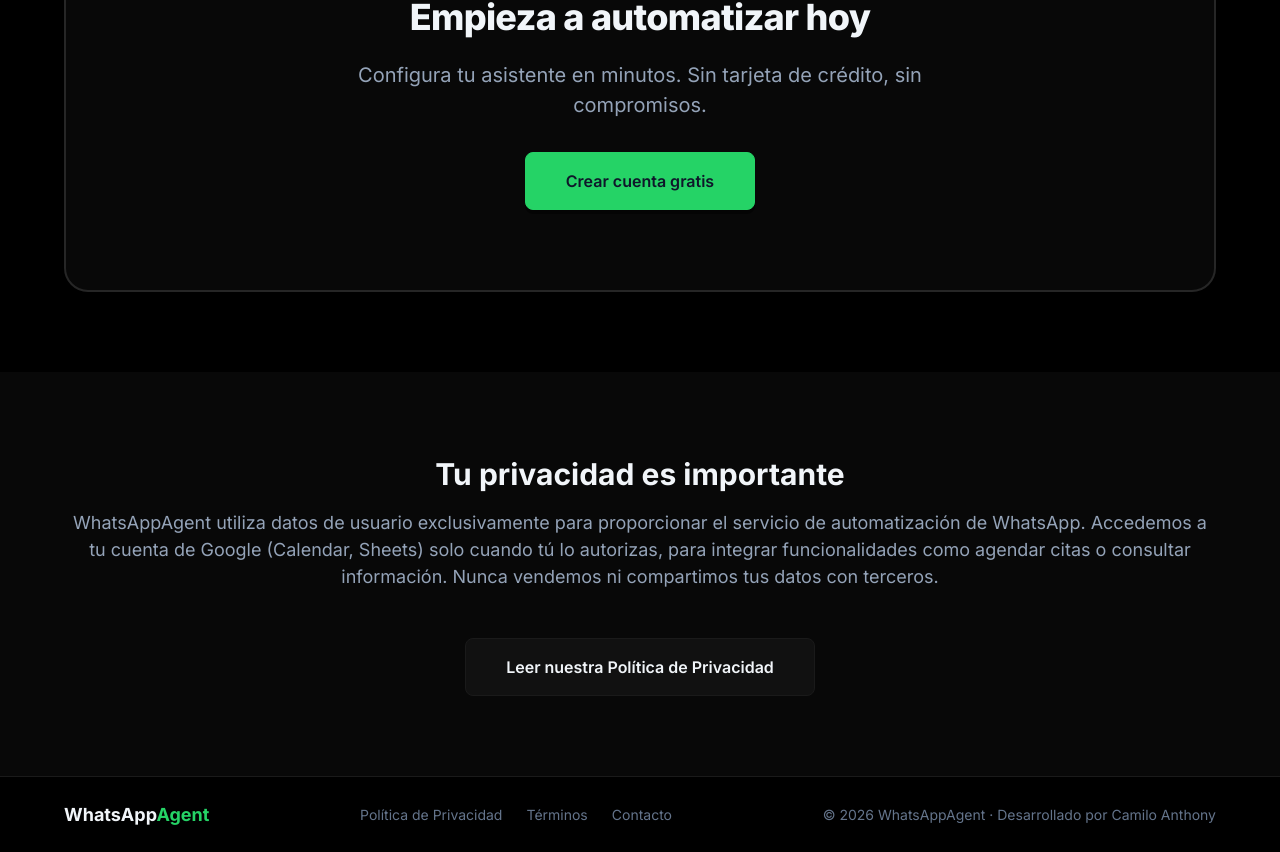
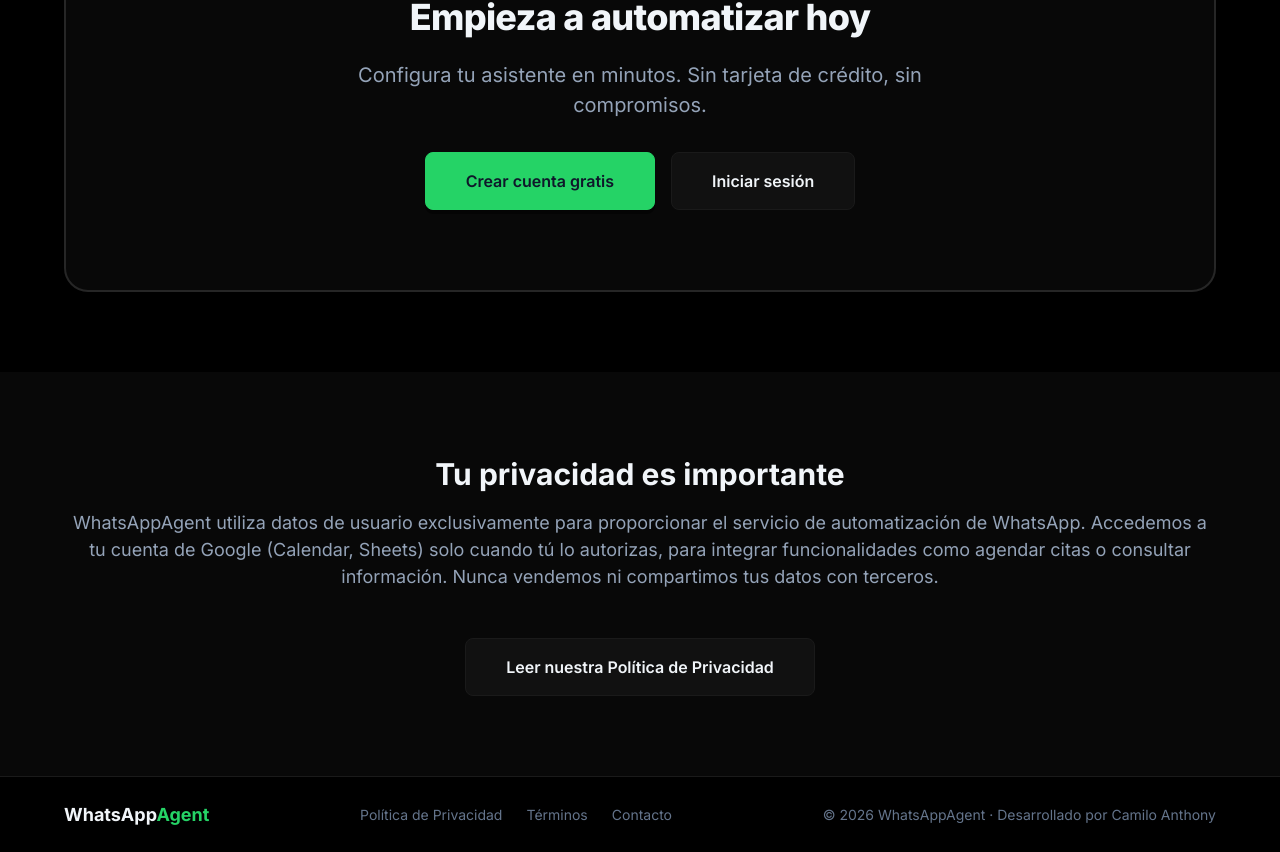
Before and after one commit to camilo-Anthony/WhatsAppIA, a Next.js app: page / in a window 1280 px wide. Shown: the part 2086-2938 px from the top of the page. Built offline with nearby package versions, Linux system fonts and the light colour scheme.

Commit message:
style: add secondary login button to CTA section

```diff
--- a/src/app/landing.module.css
+++ b/src/app/landing.module.css
@@ -282,6 +282,14 @@
     margin-right: auto;
 }
 
+.ctaActions {
+    display: flex;
+    gap: var(--space-4);
+    justify-content: center;
+    align-items: center;
+    flex-wrap: wrap;
+}
+
 .ctaButton {
     transition: transform 0.2s cubic-bezier(0.34, 1.56, 0.64, 1), box-shadow 0.2s ease;
     box-shadow: 0 4px 0 0 rgba(0, 0, 0, 0.5);
--- a/src/app/page.tsx
+++ b/src/app/page.tsx
@@ -149,9 +149,14 @@
           <div className={`${styles.ctaCard} card`}>
             <h2>Empieza a automatizar hoy</h2>
             <p>Configura tu asistente en minutos. Sin tarjeta de crédito, sin compromisos.</p>
-            <Link href="/register" className={`btn btn-primary btn-lg ${styles.ctaButton}`}>
-              Crear cuenta gratis
-            </Link>
+            <div className={styles.ctaActions}>
+              <Link href="/register" className={`btn btn-primary btn-lg ${styles.ctaButton}`}>
+                Crear cuenta gratis
+              </Link>
+              <Link href="/login" className="btn btn-secondary btn-lg">
+                Iniciar sesión
+              </Link>
+            </div>
           </div>
         </div>
       </section>
```
